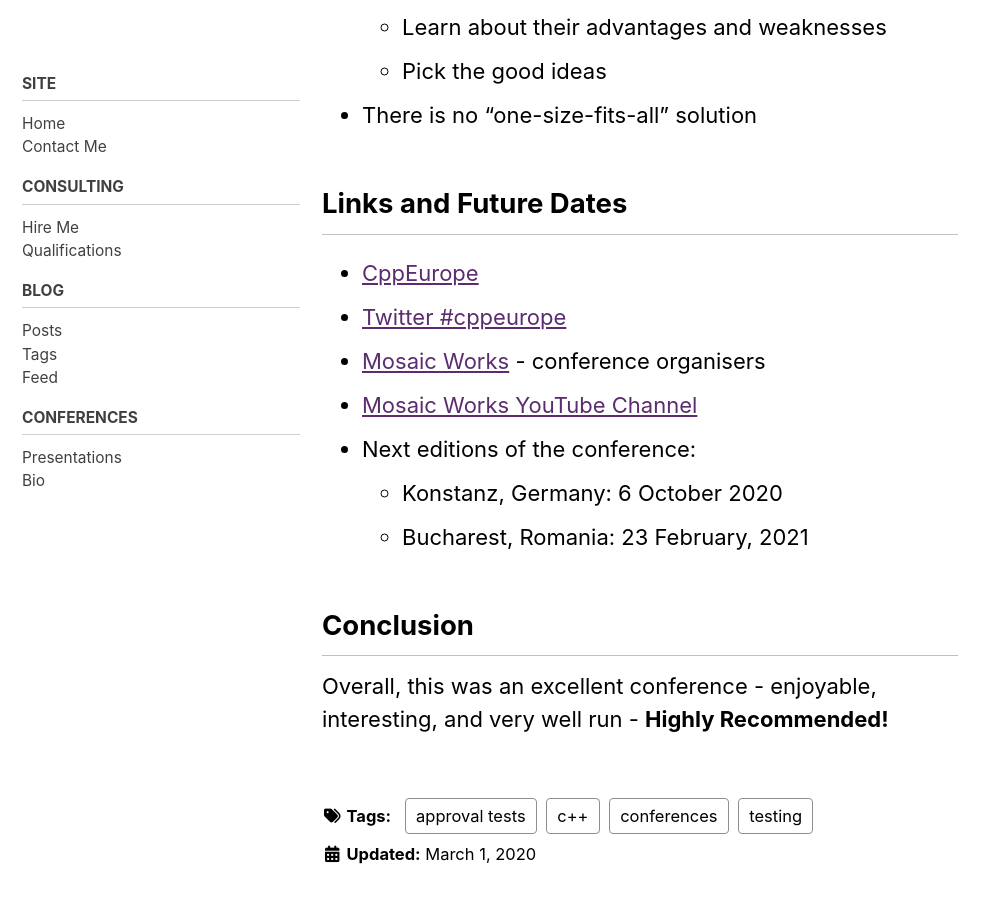
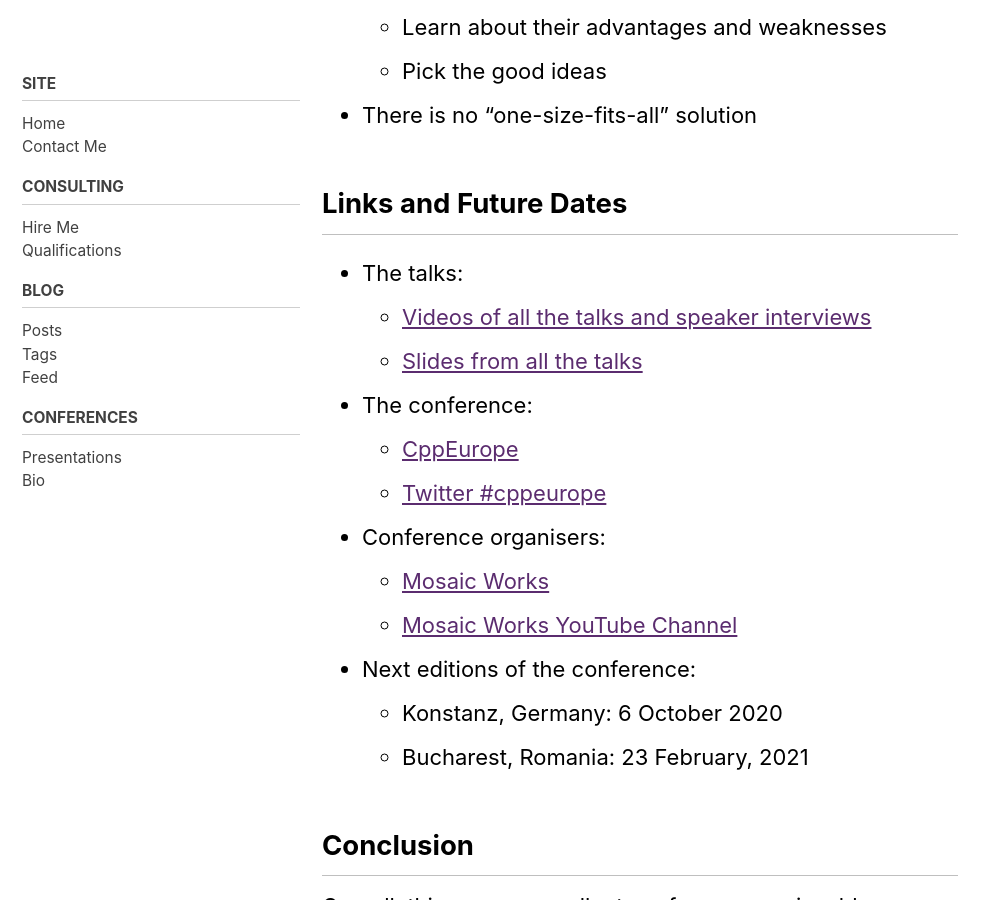
Before and after one commit to claremacrae/claremacrae.github.io, a Jekyll site: the page built from _posts/2020-03-01-cppeurope-2020.md, in a window 1280 px wide and 900 px high, scrolled down 5834 px. Shown: the whole window, without its empty margins (0-999 px from the left). Built offline with Jekyll 4.4.1, drawn with Linux system fonts in a browser that asks for light colours; cached includes are drawn as plain includes; nearby versions of some CDN libraries; some of the changed text lies outside the part shown.

Commit message:
Add links to CppEurope slides and videos

```diff
--- a/_posts/2020-03-01-cppeurope-2020.md
+++ b/_posts/2020-03-01-cppeurope-2020.md
@@ -110,10 +110,15 @@
 
 ## Links and Future Dates
 
-* [CppEurope](https://cppeurope.com)
-* [Twitter #cppeurope](https://twitter.com/hashtag/cppeurope?src=hash)
-* [Mosaic Works](https://mozaicworks.com/) - conference organisers
-* [Mosaic Works YouTube Channel](https://mozaicworks.com/blog/think-design-work-smart-youtube-channel/)
+* The talks:
+    * [Videos of all the talks and speaker interviews](https://www.youtube.com/playlist?list=PLKkbEnCSP7sek-bn-Ae-b16aa7y_mc2EH)
+    * [Slides from all the talks](https://cppeurope.com/cppeurope-2020-bucharest-edition-slides/)
+* The conference:
+    * [CppEurope](https://cppeurope.com)
+    * [Twitter #cppeurope](https://twitter.com/hashtag/cppeurope?src=hash)
+* Conference organisers:
+    * [Mosaic Works](https://mozaicworks.com/)
+    * [Mosaic Works YouTube Channel](https://mozaicworks.com/blog/think-design-work-smart-youtube-channel/)
 * Next editions of the conference:
     * Konstanz, Germany: 6 October 2020
     * Bucharest, Romania: 23 February, 2021
```
Also changed, not shown: other parts of _posts/2020-03-01-cppeurope-2020.md (+1 -1 lines), conferences/presentations.md (+1 -1 lines).
